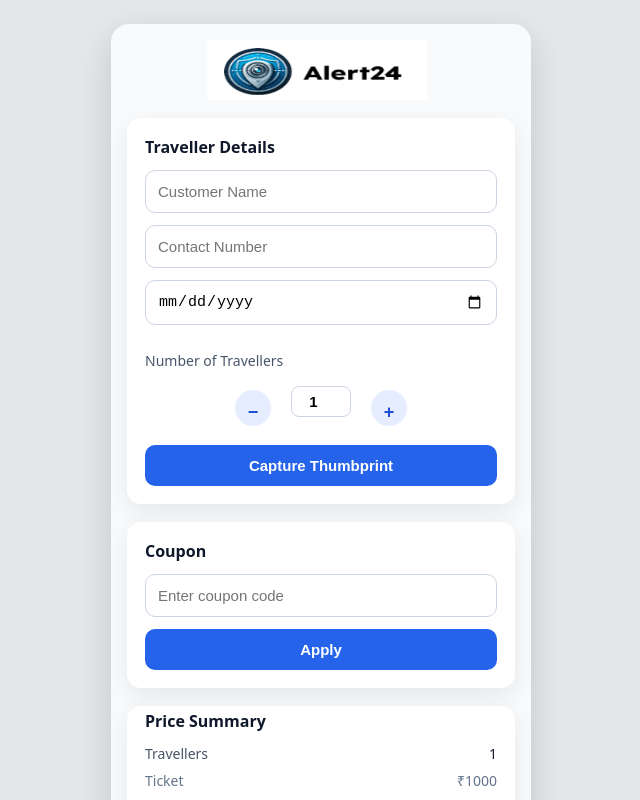
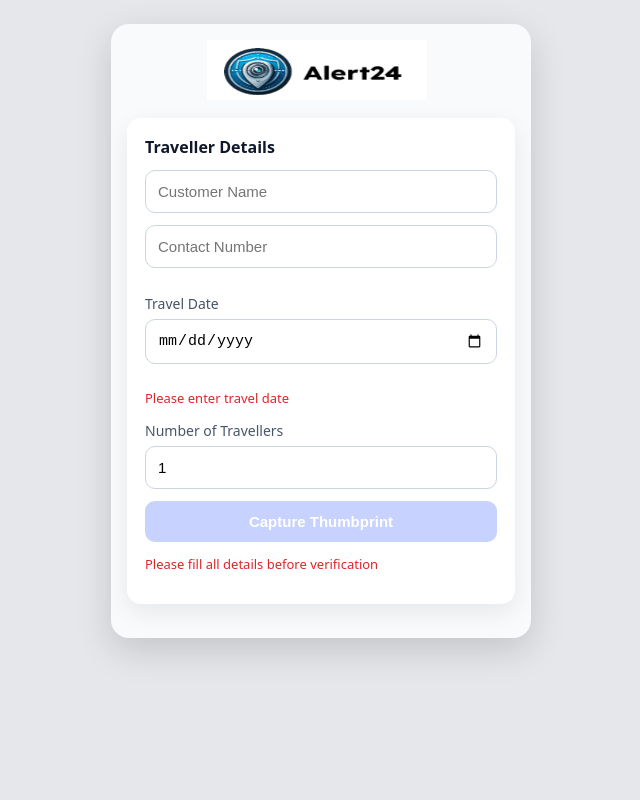
Before and after one commit to KHReddy7416/alert24-checkout, a React (Vite) app: page / in a window 1280 px wide. Shown: the top 800 px of the page, without its empty margins (319-959 px from the left). Built offline with nearby package versions, Linux system fonts and the light colour scheme.

Commit message:
Enforce form validation and gate pricing and coupons behind thumbprint verification

```diff
--- a/src/App.jsx
+++ b/src/App.jsx
@@ -10,11 +10,17 @@ function App(){
   const [travellers,setTravellers]=useState(1)
   const [coupon,setCoupon]=useState("")
   const [priceData,setPriceData]=useState(null)
+  const [thumbVerified,setThumbVerified]=useState(false)
+  const [formValid,setFormValid]=useState(false)
 
   useEffect(()=>{
-    let result=calculatePrice(travellers,coupon)
-    setPriceData(result)
-  },[travellers,coupon])
+    if(thumbVerified && formValid){
+      let result=calculatePrice(travellers,coupon)
+      setPriceData(result)
+    }else{
+      setPriceData(null)
+    }
+  },[travellers,coupon,thumbVerified,formValid])
 
   function applyCoupon(code){
     setCoupon(code)
@@ -27,9 +33,22 @@ function App(){
         <h2></h2>
       </div>
 
-      <TravellerForm onChange={setTravellers} />
-      <Coupon onApply={applyCoupon} travellers={travellers} />
-      <PriceSummary data={priceData} />
+      <TravellerForm
+        onChange={setTravellers}
+        onThumbVerified={setThumbVerified}
+        onFormValid={setFormValid}
+      />
+
+      {thumbVerified && (
+        <Coupon
+          onApply={applyCoupon}
+          travellers={travellers}
+        />
+      )}
+
+      {thumbVerified && priceData && (
+        <PriceSummary data={priceData} />
+      )}
     </div>
   )
 }
--- a/src/components/TravellerForm.jsx
+++ b/src/components/TravellerForm.jsx
@@ -1,6 +1,6 @@
-import { useState } from "react"
+import { useState,useEffect } from "react"
 
-function TravellerForm({onChange}){
+function TravellerForm({onChange,onThumbVerified,onFormValid}){
   const [name,setName]=useState("")
   const [phone,setPhone]=useState("")
   const [date,setDate]=useState("")
@@ -8,9 +8,21 @@ function TravellerForm({onChange}){
   const [thumb,setThumb]=useState(false)
   const [errors,setErrors]=useState({})
 
+  useEffect(()=>{
+    const valid =
+      name.trim()!=="" &&
+      phone.length===10 &&
+      date!=="" &&
+      travellers>0
+
+    onFormValid(valid)
+  },[name,phone,date,travellers])
+
   function validateName(value){
     if(!/^[a-zA-Z\s]*$/.test(value)){
       setErrors(prev=>({...prev,name:"Name should contain only letters"}))
+    }else if(value.trim()===""){
+      setErrors(prev=>({...prev,name:"Name is required"}))
     }else{
       setErrors(prev=>({...prev,name:""}))
     }
@@ -18,9 +30,7 @@ function TravellerForm({onChange}){
   }
 
   function validatePhone(value){
-    if(!/^\d*$/.test(value)){
-      return
-    }
+    if(!/^\d*$/.test(value)) return
 
     setPhone(value)
 
@@ -31,21 +41,7 @@ function TravellerForm({onChange}){
     }
   }
 
-  function addTraveller(){
-    let count=travellers+1
-    setTravellers(count)
-    onChange(count)
-  }
-
-  function removeTraveller(){
-    if(travellers>1){
-      let count=travellers-1
-      setTravellers(count)
-      onChange(count)
-    }
-  }
-
-  function handleTravellerInput(value){
+  function handleTraveller(value){
     let count=parseInt(value)
     if(!count || count<1) count=1
     setTravellers(count)
@@ -54,7 +50,14 @@ function TravellerForm({onChange}){
 
   function captureThumb(){
     setThumb(true)
+    onThumbVerified(true)
   }
+
+  const canVerify =
+    name.trim()!=="" &&
+    phone.length===10 &&
+    date!=="" &&
+    travellers>0
 
   return(
     <div className="card">
@@ -71,38 +74,38 @@ function TravellerForm({onChange}){
       <input
         type="tel"
         placeholder="Contact Number"
+        maxLength="10"
         value={phone}
-        maxLength="10"
         onChange={(e)=>validatePhone(e.target.value)}
       />
       {errors.phone && <p className="error-text">{errors.phone}</p>}
 
+      <p className="label">Travel Date</p>
       <input
         type="date"
         value={date}
         min={new Date().toISOString().split("T")[0]}
         onChange={(e)=>setDate(e.target.value)}
       />
+      {!date && <p className="error-text">Please enter travel date</p>}
 
       <p className="label">Number of Travellers</p>
+      <input
+        type="number"
+        min="1"
+        value={travellers}
+        onChange={(e)=>handleTraveller(e.target.value)}
+      />
 
-      <div className="traveller-counter">
-        <button onClick={removeTraveller}>−</button>
+      <button onClick={captureThumb} disabled={!canVerify}>
+        {thumb?"Thumbprint Verified":"Capture Thumbprint"}
+      </button>
 
-        <input
-          type="number"
-          className="traveller-input"
-          value={travellers}
-          min="1"
-          onChange={(e)=>handleTravellerInput(e.target.value)}
-        />
-
-        <button onClick={addTraveller}>+</button>
-      </div>
-
-      <button onClick={captureThumb}>
-        {thumb?"Thumbprint Captured":"Capture Thumbprint"}
-      </button>
+      {!canVerify && (
+        <p className="error-text">
+          Please fill all details before verification
+        </p>
+      )}
     </div>
   )
 }
--- a/src/styles.css
+++ b/src/styles.css
@@ -244,3 +244,8 @@ hr{
     box-shadow:0 12px 36px rgba(0,0,0,0.15);
   }
 }
+
+.sticky-summary{
+  position:sticky;
+  bottom:12px;
+}
```
